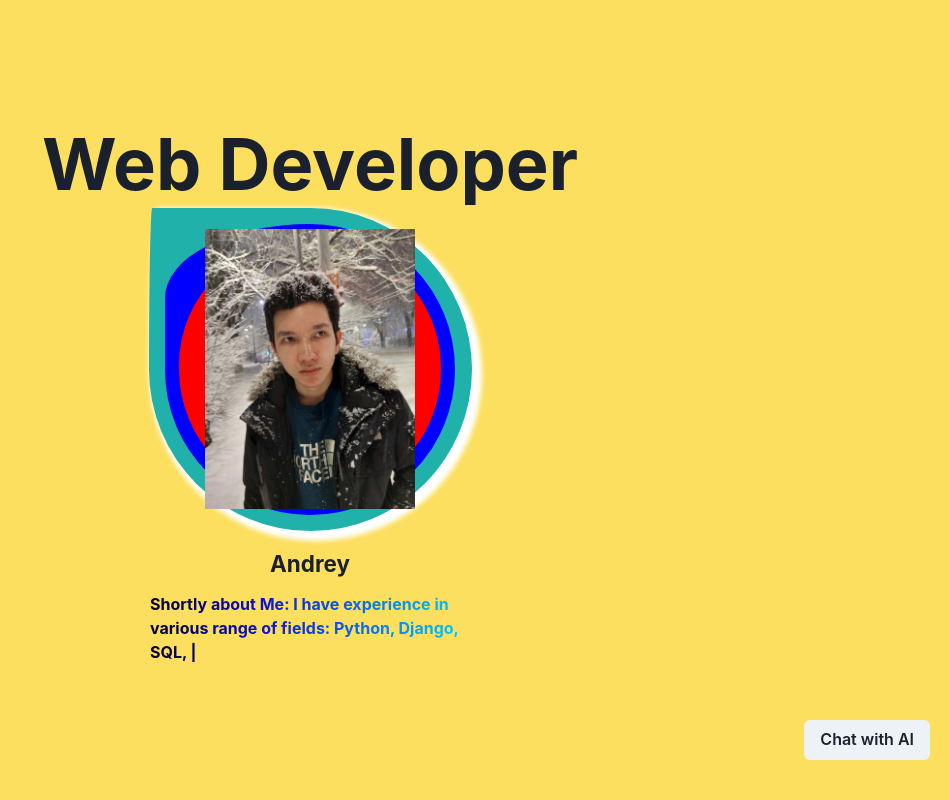
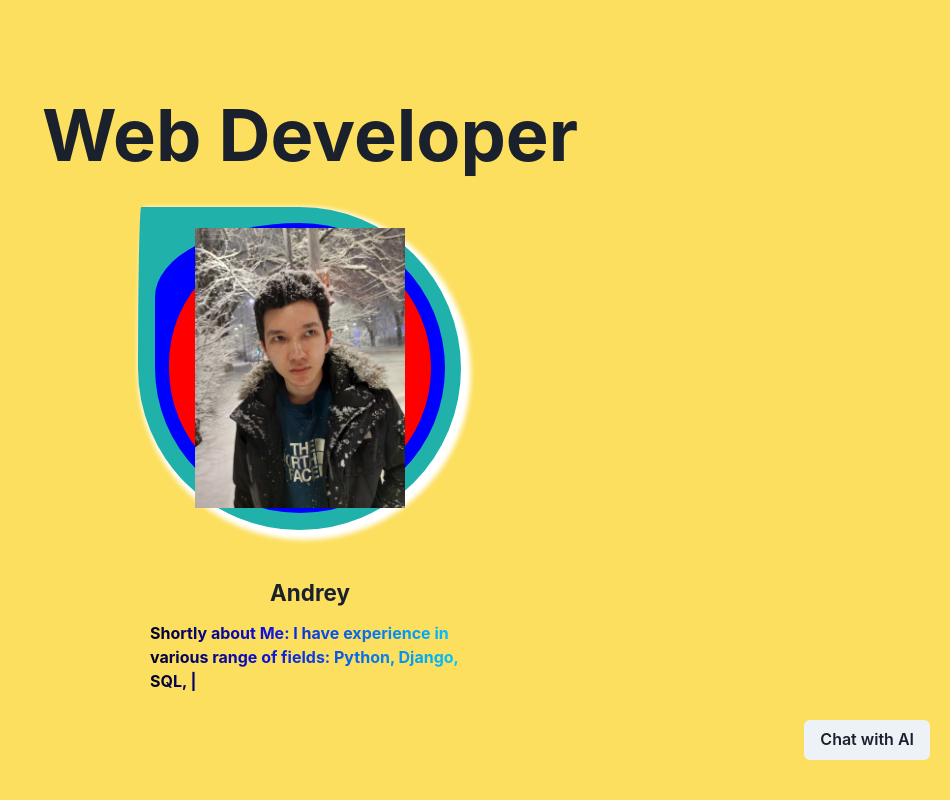
Before and after one commit to Andrkln/cvsite, a Next.js app: page /home in a window 1280 px wide. Shown: the top 800 px of the page, without its empty margins (330-1280 px from the left). Built offline with nearby package versions, Linux system fonts and the light colour scheme.

Commit message:
one more box

```diff
--- a/src/app/components/LandingSection.js
+++ b/src/app/components/LandingSection.js
@@ -14,7 +14,9 @@ const LandingSection = () => (
     backgroundColor="rgb(252, 223, 94)"
     flexGrow='2'
   >
-      <Heading as='h1' size='4xl'>
+      <Heading as='h1' size='4xl'
+      mb={7}
+      >
             Web Developer
       </Heading>
       <Self
--- a/src/app/components/self.js
+++ b/src/app/components/self.js
@@ -55,17 +55,17 @@ const cornerAnimation = keyframes`
 
 const changeAnimation = keyframes`
     0%, 2.44% {
-        width: 101%;
+        height: 99%;
     }
 
     2.45%, 100% {
-        width: 100%;
+        height: 100%;
     }
 `
 
 const selfCss = css`
     .foo0 {
-        animation: ${changeAnimation} 61.5s infinite linear 60s;
+        animation: ${changeAnimation} 1.5s infinite linear 1s;
         animation-iteration-count: infinite;
         animation-timing-function: linear;
     }
@@ -149,12 +149,18 @@ const Self = ({ title, description, imageSrc }) => {
         </Box>
     </Box>
     return (
-    <VStack spacing={4} className="me-slot">
-        <AnimatedBox
-        ><div className='foo0'>
-            {divf}
-        </div>
-        </AnimatedBox>
+    <VStack spacing={4} className="me-slot"
+    >
+        <Box
+        w={'34ch'}
+        height={'35ch'}
+        >
+            <AnimatedBox
+            ><div className='foo0'>
+                {divf}
+            </div>
+            </AnimatedBox>
+        </Box>
           <VStack spacing={3}
           w={80}
           >
```
